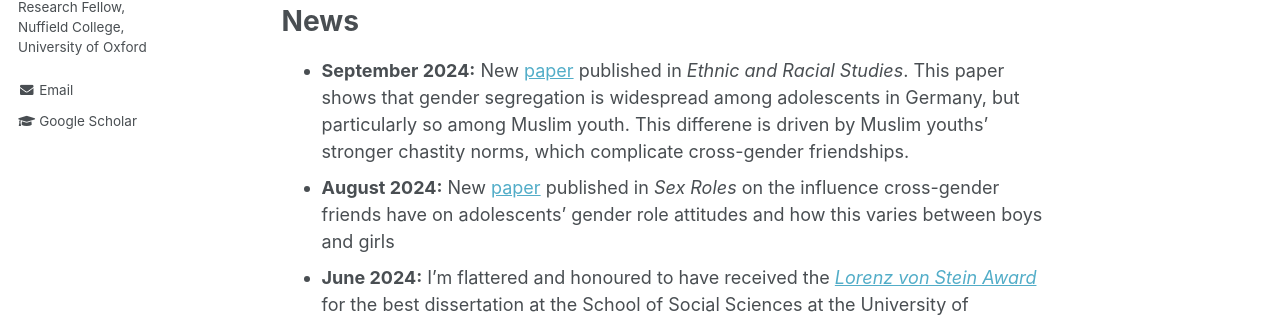
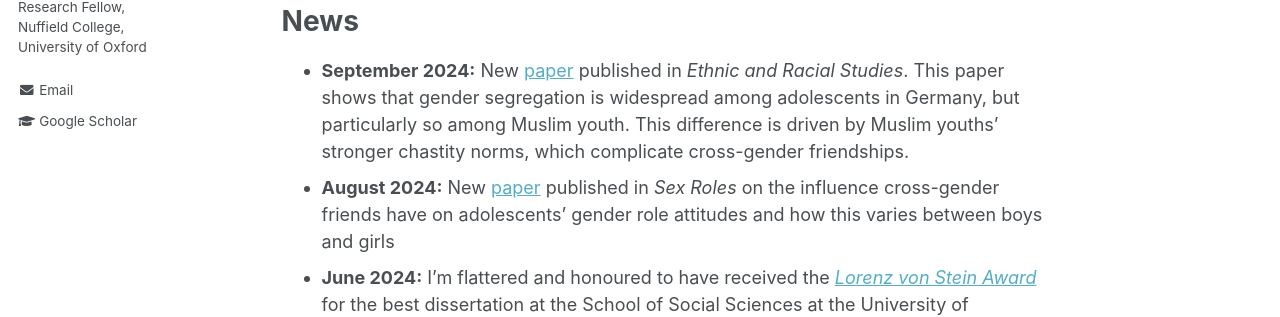
Before and after one commit to DavidKretschmer/davidkretschmer.github.io, a Jekyll site: the page built from _pages/about.md, in a window 1280 px wide and 1294 px high. Shown: the part 391-708 px from the top of the window. Built offline with Jekyll 4.4.1, drawn with Linux system fonts in a browser that asks for light colours.

Commit message:
Update again

```diff
--- a/_pages/about.md
+++ b/_pages/about.md
@@ -18,7 +18,7 @@ My research interests are in the fields of intergroup relations, immigrant socia
 News
 ======
 
-- **September 2024:** New [paper](https://www.tandfonline.com/doi/full/10.1080/01419870.2024.2399725) published in _Ethnic and Racial Studies_. This paper shows that gender segregation is widespread among adolescents in Germany, but particularly so among Muslim youth. This differene is driven by Muslim youths' stronger chastity norms, which complicate cross-gender friendships.
+- **September 2024:** New [paper](https://www.tandfonline.com/doi/full/10.1080/01419870.2024.2399725) published in _Ethnic and Racial Studies_. This paper shows that gender segregation is widespread among adolescents in Germany, but particularly so among Muslim youth. This difference is driven by Muslim youths' stronger chastity norms, which complicate cross-gender friendships.
 - **August 2024:** New [paper](https://link.springer.com/article/10.1007/s11199-024-01505-x) published in _Sex Roles_ on the influence cross-gender friends have on adolescents' gender role attitudes and how this varies between boys and girls
 - **June 2024:** I'm flattered and honoured to have received the [_Lorenz von Stein Award_](https://www.mzes.uni-mannheim.de/d7/en/news/items/former-mzes-employee-david-kretschmer-receives-the-prestigious-lorenz-von-stein-award) for the best dissertation at the School of Social Sciences at the University of Mannheim in 2023
 - **December 2023:** New [paper](https://www.sciencedirect.com/science/article/pii/S0147176723001670) published in _International Journal of Intercultural Relations_, together with Kathrin Lämmermann and Lars Leszczensky. In the paper, we show that Muslim girls' lesser involvement in interreligious friendships (compared to boys) can partially be explained by factors related to gendered religious norms -- exactly those factors that are also responsible for Muslim girls' lower levels of intergroup dating.
```
Also changed, not shown: 1 other file.
